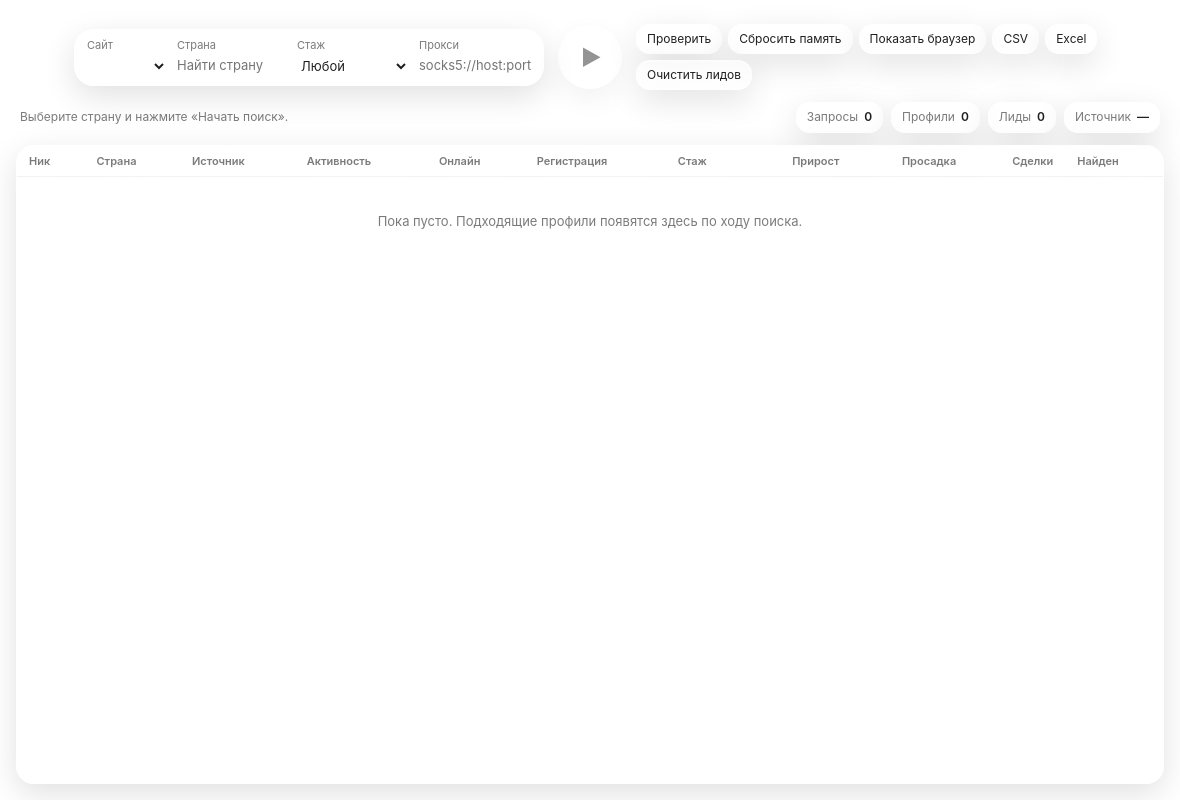
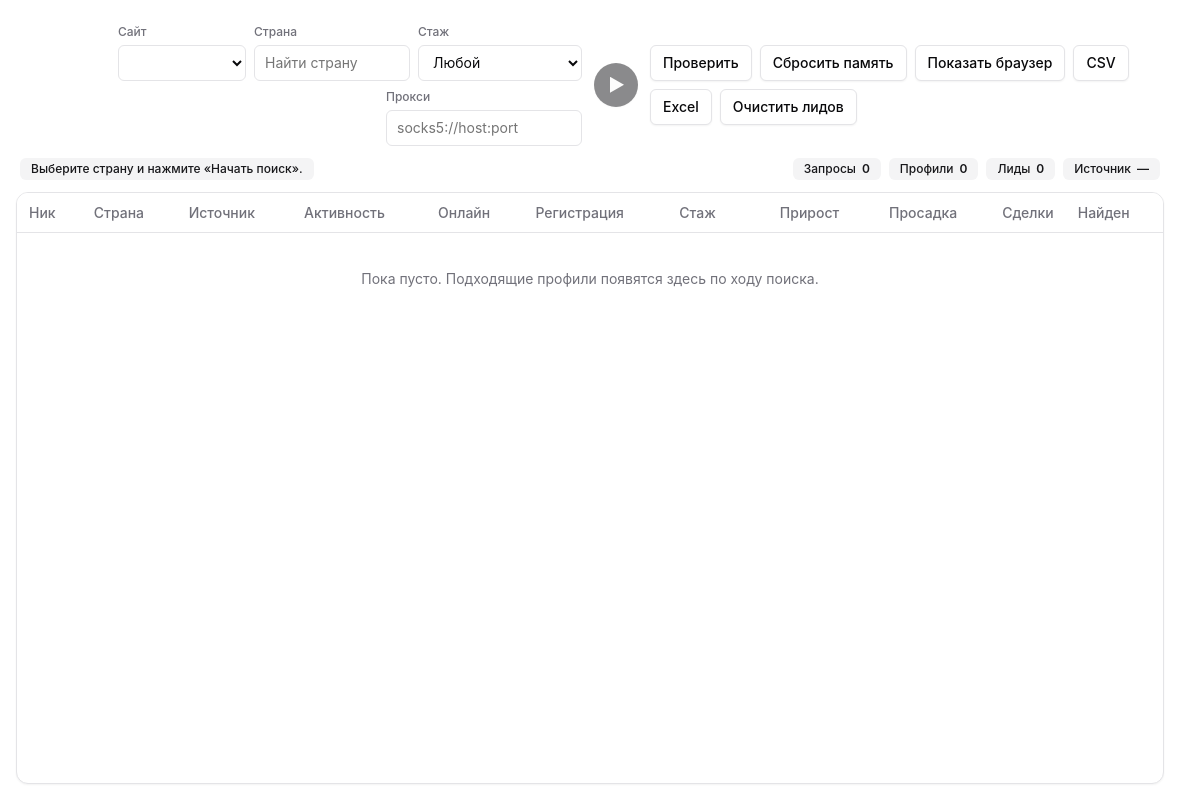
Before and after one commit to arturious/lead-finder, an Electron app: page src/renderer/index.html in a window 1180 px wide. Drawn offline with Linux system fonts and the light colour scheme; no server answers.

Commit message:
Restyle the window with shadcn zinc tokens.
Opaque window, hidden inset title bar, and the same layout: a round
primary play button, settings on the left, outline actions on the right.

Co-authored-by: arx <arturbakhtygereyev@gmail.com>

```diff
--- a/src/renderer/index.html
+++ b/src/renderer/index.html
@@ -8,7 +8,7 @@
 </head>
 <body>
   <header class="stage">
-    <section class="glass pill controls">
+    <section class="controls">
       <label class="field">
         <span>Сайт</span>
         <select id="site"></select>
@@ -36,15 +36,15 @@
       </label>
     </section>
 
-    <button type="button" id="start" class="glass play" disabled>Начать поиск</button>
+    <button type="button" id="start" class="play" disabled>Начать поиск</button>
 
     <div class="actions">
-      <button type="button" id="proxy-check" class="glass mini">Проверить</button>
-      <button type="button" id="reset-memory" class="glass mini">Сбросить память</button>
-      <button type="button" id="show-browser" class="glass mini">Показать браузер</button>
-      <button type="button" id="export-csv" class="glass mini">CSV</button>
-      <button type="button" id="export-xlsx" class="glass mini">Excel</button>
-      <button type="button" id="clear-leads" class="glass mini">Очистить лидов</button>
+      <button type="button" id="proxy-check" class="btn">Проверить</button>
+      <button type="button" id="reset-memory" class="btn">Сбросить память</button>
+      <button type="button" id="show-browser" class="btn">Показать браузер</button>
+      <button type="button" id="export-csv" class="btn">CSV</button>
+      <button type="button" id="export-xlsx" class="btn">Excel</button>
+      <button type="button" id="clear-leads" class="btn">Очистить лидов</button>
     </div>
   </header>
 
@@ -52,14 +52,14 @@
     <p id="status-line">Выберите страну и нажмите «Начать поиск».</p>
     <p id="proxy-note" class="note"></p>
     <div class="chips">
-      <span class="glass chip">Запросы <strong id="m-requests">0</strong></span>
-      <span class="glass chip">Профили <strong id="m-profiles">0</strong></span>
-      <span class="glass chip">Лиды <strong id="m-leads">0</strong></span>
-      <span class="glass chip">Источник <strong id="m-source">—</strong></span>
+      <span class="badge">Запросы <strong id="m-requests">0</strong></span>
+      <span class="badge">Профили <strong id="m-profiles">0</strong></span>
+      <span class="badge">Лиды <strong id="m-leads">0</strong></span>
+      <span class="badge">Источник <strong id="m-source">—</strong></span>
     </div>
   </section>
 
-  <main class="glass card">
+  <main class="card">
     <div class="table-wrap">
       <table>
         <thead>
--- a/src/renderer/styles.css
+++ b/src/renderer/styles.css
@@ -1,23 +1,50 @@
 :root {
   color-scheme: light;
-  --glass: rgba(255, 255, 255, 0.58);
-  --glass-strong: rgba(255, 255, 255, 0.74);
-  --ink: rgba(0, 0, 0, 0.88);
-  --muted: rgba(0, 0, 0, 0.52);
-  --line: rgba(0, 0, 0, 0.06);
-  --shadow: 0 10px 32px rgba(0, 0, 0, 0.12);
-  --sans: -apple-system, BlinkMacSystemFont, "SF Pro Text", "SF Pro Display", "Segoe UI", sans-serif;
+  --background: 0 0% 100%;
+  --foreground: 240 10% 3.9%;
+  --card: 0 0% 100%;
+  --card-foreground: 240 10% 3.9%;
+  --popover: 0 0% 100%;
+  --popover-foreground: 240 10% 3.9%;
+  --primary: 240 5.9% 10%;
+  --primary-foreground: 0 0% 98%;
+  --secondary: 240 4.8% 95.9%;
+  --secondary-foreground: 240 5.9% 10%;
+  --muted: 240 4.8% 95.9%;
+  --muted-foreground: 240 3.8% 46.1%;
+  --accent: 240 4.8% 95.9%;
+  --accent-foreground: 240 5.9% 10%;
+  --destructive: 0 84.2% 60.2%;
+  --destructive-foreground: 0 0% 98%;
+  --border: 240 5.9% 90%;
+  --input: 240 5.9% 90%;
+  --ring: 240 5.9% 10%;
+  --radius: 0.5rem;
+  --sans: Inter, Geist, ui-sans-serif, system-ui, -apple-system, "Segoe UI", sans-serif;
 }
 
 @media (prefers-color-scheme: dark) {
   :root {
     color-scheme: dark;
-    --glass: rgba(40, 40, 44, 0.52);
-    --glass-strong: rgba(48, 48, 54, 0.72);
-    --ink: rgba(255, 255, 255, 0.92);
-    --muted: rgba(255, 255, 255, 0.62);
-    --line: rgba(255, 255, 255, 0.08);
-    --shadow: 0 14px 36px rgba(0, 0, 0, 0.38);
+    --background: 240 10% 3.9%;
+    --foreground: 0 0% 98%;
+    --card: 240 10% 3.9%;
+    --card-foreground: 0 0% 98%;
+    --popover: 240 10% 3.9%;
+    --popover-foreground: 0 0% 98%;
+    --primary: 0 0% 98%;
+    --primary-foreground: 240 5.9% 10%;
+    --secondary: 240 3.7% 15.9%;
+    --secondary-foreground: 0 0% 98%;
+    --muted: 240 3.7% 15.9%;
+    --muted-foreground: 240 5% 64.9%;
+    --accent: 240 3.7% 15.9%;
+    --accent-foreground: 0 0% 98%;
+    --destructive: 0 62.8% 30.6%;
+    --destructive-foreground: 0 0% 98%;
+    --border: 240 3.7% 15.9%;
+    --input: 240 3.7% 15.9%;
+    --ring: 240 4.9% 83.9%;
   }
 }
 
@@ -26,236 +53,244 @@
 html, body {
   margin: 0;
   height: 100%;
-  background: transparent;
+  background: hsl(var(--background));
 }
 
 body {
   display: flex;
   flex-direction: column;
   min-height: 100%;
-  color: var(--ink);
-  font: 13px/1.35 var(--sans);
+  color: hsl(var(--foreground));
+  font: 14px/1.4 var(--sans);
 }
 
 button, select, input { font: inherit; color: inherit; }
-
-.glass {
-  background: var(--glass);
-  -webkit-backdrop-filter: blur(30px) saturate(180%);
-  backdrop-filter: blur(30px) saturate(180%);
-  border: 1px solid rgba(255, 255, 255, 0.35);
-  box-shadow: var(--shadow), inset 0 1px 0 rgba(255, 255, 255, 0.35);
-}
 
 .stage {
   display: grid;
   grid-template-columns: minmax(0, 1fr) auto minmax(0, 1fr);
   align-items: center;
-  gap: 14px;
+  gap: 12px;
   margin-top: 24px;
-  padding: 0 72px 8px;
+  padding: 0 20px 8px 72px;
   -webkit-app-region: drag;
 }
 
-.stage :is(button, input, select, a, .pill, .actions) {
+.stage :is(button, input, select, a, .controls, .actions) {
   -webkit-app-region: no-drag;
 }
 
-.pill {
+.controls {
   justify-self: end;
   display: flex;
   align-items: flex-end;
-  flex-wrap: nowrap;
-  gap: 8px 10px;
+  flex-wrap: wrap;
+  justify-content: flex-end;
+  gap: 8px;
   max-width: 100%;
-  padding: 8px 12px;
-  border-radius: 20px;
 }
 
 .actions {
   justify-self: start;
   display: flex;
   flex-wrap: wrap;
-  gap: 6px;
+  gap: 8px;
   max-width: 100%;
 }
 
-.field { display: flex; flex-direction: column; gap: 2px; min-width: 0; flex: none; }
-.field span { color: var(--muted); font-size: 11px; }
+.field { display: flex; flex-direction: column; gap: 4px; min-width: 0; }
+.field span {
+  color: hsl(var(--muted-foreground));
+  font-size: 12px;
+  font-weight: 500;
+}
 
 select, #country-input, #proxy-input {
+  height: 36px;
   width: 100%;
   min-width: 0;
-  background: transparent;
-  color: var(--ink);
-  border: 0;
-  border-radius: 8px;
-  padding: 2px 0;
+  padding: 0 10px;
+  background: hsl(var(--background));
+  color: hsl(var(--foreground));
+  border: 1px solid hsl(var(--input));
+  border-radius: calc(var(--radius) - 2px);
   outline: none;
 }
 
-label:has(#site) { width: 80px; }
-.country-field { width: 110px; }
-label:has(#experience) { width: 112px; }
-.proxy-field { width: 112px; }
-.field { overflow: hidden; }
+label:has(#site) { width: 128px; }
+.country-field { width: 156px; }
+label:has(#experience) { width: 164px; }
+.proxy-field { width: 196px; }
 
-button {
-  border: 1px solid rgba(255, 255, 255, 0.35);
-  box-shadow: var(--shadow), inset 0 1px 0 rgba(255, 255, 255, 0.35);
-  cursor: pointer;
-}
+button { cursor: pointer; }
 
-button:disabled {
-  opacity: 0.48;
-  cursor: default;
-}
+button:disabled { opacity: 0.5; cursor: default; }
 
 button:focus-visible, select:focus-visible, input:focus-visible {
-  outline: 2px solid rgba(0, 122, 255, 0.7);
-  outline-offset: 2px;
+  outline: none;
+  box-shadow: 0 0 0 2px hsl(var(--background)), 0 0 0 4px hsl(var(--ring));
 }
 
 .play {
-  width: 64px;
-  height: 64px;
+  width: 44px;
+  height: 44px;
   padding: 0;
-  border-radius: 50%;
+  border: 0;
+  border-radius: 999px;
   display: inline-flex;
   align-items: center;
   justify-content: center;
   font-size: 0;
   line-height: 0;
   overflow: hidden;
-  background: var(--glass-strong);
-  -webkit-backdrop-filter: blur(30px) saturate(180%);
-  backdrop-filter: blur(30px) saturate(180%);
+  background: hsl(var(--primary));
+  color: hsl(var(--primary-foreground));
+  box-shadow: 0 1px 2px 0 rgb(0 0 0 / 0.05);
 }
+
+.play:hover:not(:disabled) { background: hsl(var(--primary) / 0.9); }
 
 .play::before {
   content: "";
-  width: 18px;
-  height: 20px;
-  margin-left: 3px;
-  background: var(--ink);
+  width: 14px;
+  height: 16px;
+  margin-left: 2px;
+  background: hsl(var(--primary-foreground));
   clip-path: polygon(0 0, 100% 50%, 0 100%);
 }
 
 .play.stop::before {
-  width: 16px;
-  height: 16px;
+  width: 13px;
+  height: 13px;
   margin-left: 0;
   border-radius: 2px;
-  clip-path: inset(0 round 2px);
+  clip-path: inset(0 round 1px);
 }
 
-.mini {
-  background: var(--glass);
-  -webkit-backdrop-filter: blur(30px) saturate(180%);
-  backdrop-filter: blur(30px) saturate(180%);
-  border-radius: 14px;
-  padding: 6px 10px;
-  font-size: 12px;
+.btn {
+  height: 36px;
+  padding: 0 12px;
+  border-radius: calc(var(--radius) - 2px);
+  border: 1px solid hsl(var(--input));
+  background: hsl(var(--background));
+  color: hsl(var(--foreground));
+  font-size: 14px;
+  font-weight: 500;
+  box-shadow: 0 1px 2px 0 rgb(0 0 0 / 0.05);
+}
+
+.btn:hover:not(:disabled) {
+  background: hsl(var(--accent));
+  color: hsl(var(--accent-foreground));
 }
 
 .note {
   margin: 0;
-  color: var(--muted);
+  color: hsl(var(--muted-foreground));
   font-size: 12px;
+  font-weight: 500;
 }
 .note:empty { display: none; }
-.note.ok { color: #1a7f37; }
-.note.error { color: #d1242f; }
+.note.ok { color: #15803d; }
+.note.error { color: hsl(var(--destructive)); }
 
 .combo { position: relative; }
 
 .country-list {
   position: absolute;
   z-index: 6;
-  top: calc(100% + 8px);
+  top: calc(100% + 6px);
   left: 0;
-  min-width: 180px;
+  min-width: 200px;
   max-height: 240px;
   overflow: auto;
   margin: 0;
-  padding: 6px;
+  padding: 4px;
   list-style: none;
-  background: var(--glass-strong);
-  -webkit-backdrop-filter: blur(30px) saturate(180%);
-  backdrop-filter: blur(30px) saturate(180%);
-  border: 1px solid rgba(255, 255, 255, 0.35);
-  border-radius: 14px;
-  box-shadow: var(--shadow), inset 0 1px 0 rgba(255, 255, 255, 0.35);
+  background: hsl(var(--popover));
+  color: hsl(var(--popover-foreground));
+  border: 1px solid hsl(var(--border));
+  border-radius: calc(var(--radius) - 2px);
+  box-shadow: 0 4px 12px rgb(0 0 0 / 0.08);
 }
 
 .country-list button {
   width: 100%;
+  height: 32px;
   text-align: left;
   background: transparent;
   border: 0;
   box-shadow: none;
-  border-radius: 8px;
-  padding: 6px 8px;
+  border-radius: calc(var(--radius) - 4px);
+  padding: 0 8px;
+  font-size: 14px;
+  font-weight: 400;
 }
 
 .country-list button:hover,
 .country-list button.active {
-  background: rgba(0, 122, 255, 0.88);
-  color: #fff;
+  background: hsl(var(--accent));
+  color: hsl(var(--accent-foreground));
 }
 
 .meta {
   display: flex;
   align-items: center;
   flex-wrap: wrap;
-  gap: 8px 12px;
+  gap: 8px;
   padding: 4px 20px 12px;
 }
 
-#status-line {
+#status-line,
+.badge {
+  display: inline-flex;
+  align-items: center;
+  gap: 6px;
   margin: 0;
-  min-width: 0;
-  color: var(--muted);
+  min-height: 22px;
+  padding: 2px 10px;
+  border: 1px solid transparent;
+  border-radius: calc(var(--radius) - 2px);
+  background: hsl(var(--secondary));
+  color: hsl(var(--secondary-foreground));
   font-size: 12px;
+  font-weight: 500;
+  line-height: 1.3;
 }
 
 #status-line.running,
 #status-line.starting,
-#status-line.download { color: #1a7f37; }
-#status-line.error { color: #d1242f; }
+#status-line.download { color: #15803d; }
+#status-line.error {
+  background: hsl(var(--destructive));
+  color: hsl(var(--destructive-foreground));
+}
 
 .chips { display: flex; flex-wrap: wrap; gap: 8px; margin-left: auto; }
-
-.chip {
-  display: inline-flex;
-  align-items: baseline;
-  gap: 6px;
-  padding: 6px 10px;
-  border-radius: 14px;
-  color: var(--muted);
-  font-size: 12px;
-}
-
-.chip strong { color: var(--ink); font-weight: 600; }
+.badge strong { font-weight: 600; }
 
 .card {
   flex: 1;
   min-height: 0;
   margin: 0 16px 16px;
-  border-radius: 18px;
-  overflow: hidden;
   display: flex;
   flex-direction: column;
+  overflow: hidden;
+  background: hsl(var(--card));
+  color: hsl(var(--card-foreground));
+  border: 1px solid hsl(var(--border));
+  border-radius: 0.75rem;
+  box-shadow: 0 1px 2px 0 rgb(0 0 0 / 0.05);
 }
 
 .table-wrap { flex: 1; overflow: auto; }
 
-table { width: 100%; border-collapse: collapse; font-size: 13px; }
+table { width: 100%; border-collapse: collapse; font-size: 14px; }
 
 th, td {
   padding: 8px 12px;
   text-align: left;
-  border-bottom: 1px solid var(--line);
+  border-bottom: 1px solid hsl(var(--border));
   white-space: nowrap;
 }
 
@@ -265,18 +300,23 @@ th {
   position: sticky;
   top: 0;
   z-index: 1;
-  background: var(--glass-strong);
-  -webkit-backdrop-filter: blur(30px) saturate(180%);
-  backdrop-filter: blur(30px) saturate(180%);
-  color: var(--muted);
-  font-size: 11px;
-  font-weight: 600;
+  height: 40px;
+  background: hsl(var(--card));
+  color: hsl(var(--muted-foreground));
+  font-size: 14px;
+  font-weight: 500;
 }
 
-tbody tr:hover td { background: rgba(127, 127, 127, 0.08); }
+tbody tr:hover td { background: hsl(var(--muted) / 0.5); }
 
-a { color: #007aff; text-decoration: none; }
+a { color: hsl(var(--foreground)); font-weight: 500; text-decoration: none; }
 a:hover { text-decoration: underline; }
 
-.empty { margin: 0; padding: 36px 16px; text-align: center; color: var(--muted); }
+.empty {
+  margin: 0;
+  padding: 36px 16px;
+  text-align: center;
+  color: hsl(var(--muted-foreground));
+  font-size: 14px;
+}
 .empty[hidden] { display: none; }
```
Also changed, not shown: src/main.js (+9 -5 lines).
